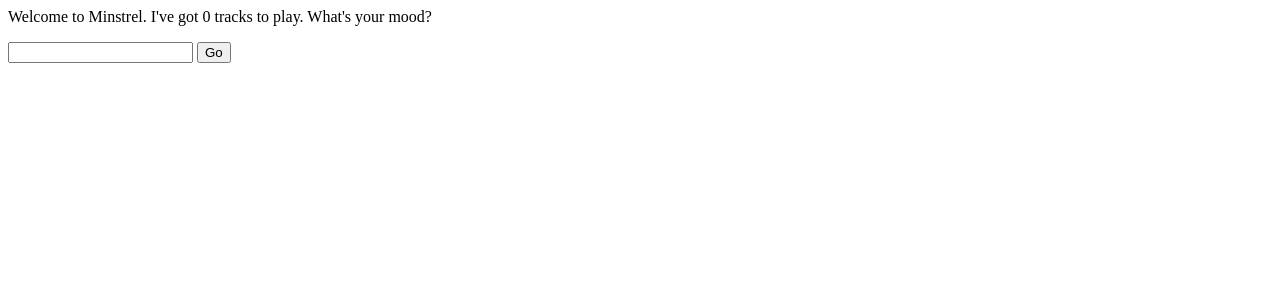
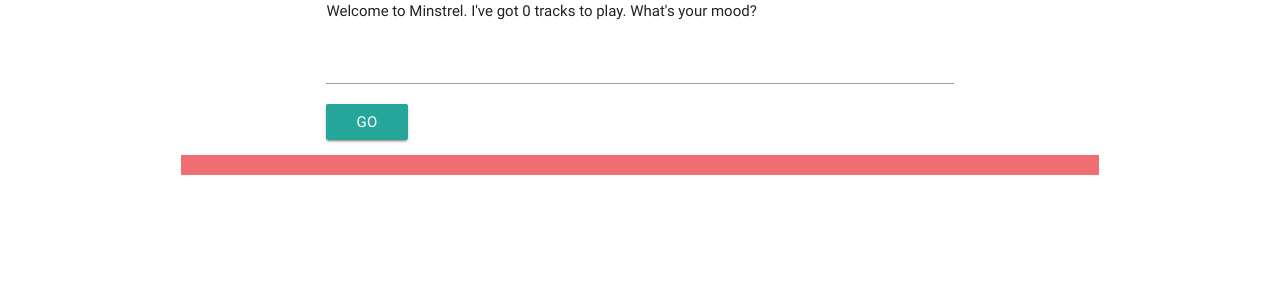
Before and after one commit to EliRibble/minstrel, a Flask app: template templates/root.html in a window 1280 px wide. Shown: the top 300 px of the page. Run offline with Flask 2, Linux system fonts and the light colour scheme; the template is opened without the code that fills it, so the values that code supplies are empty; parts of the project's set-up code (start-up, migrations or seed data) failed here and were passed over; some libraries are stand-ins or nearby versions.

Commit message:
Add some simple styles using materialise

```diff
--- /dev/null
+++ b/static/css/all.css
@@ -0,0 +1,3 @@
+h1 {
+	font-size: 1em;
+}
--- a/templates/base.html
+++ b/templates/base.html
@@ -1,13 +1,32 @@
 <html>
 <head>
 <title>Minstrel</title>
-<link rel="shortcut icon" href="/favicon.ico" type="image/x-icon">
+<link rel="shortcut icon" href="/favicon.ico?3" type="image/x-icon">
+<!--Import Google Icon Font-->
+<link href="//fonts.googleapis.com/icon?family=Material+Icons" rel="stylesheet">
+
+<link rel="stylesheet" href="/static/css/all.css">
+<!-- Compiled and minified CSS -->
+<link rel="stylesheet" href="https://cdnjs.cloudflare.com/ajax/libs/materialize/0.100.2/css/materialize.min.css">
+
+<!-- Compiled and minified JavaScript -->
+<script type="text/javascript" src="https://code.jquery.com/jquery-3.2.1.min.js"></script>
+<script src="https://cdnjs.cloudflare.com/ajax/libs/materialize/0.100.2/js/materialize.min.js"></script>
+<meta name="viewport" content="width=device-width, initial-scale=1.0"/>
 {% block javascript %}
 {% endblock %}
 </head>
 <body>
+<div class="container">
   {% block body %}
   default body content
   {% endblock %}
+  <div class="row">
+    <footer class="page-footer">
+    <div class="col 4"><p>Minstrel</p></div>
+    </footer>
+  </div>
+</div>
+
 </body>
 </html>
--- a/templates/track.html
+++ b/templates/track.html
@@ -47,6 +47,12 @@
 </script>
 {% endblock %}
 {% block main_content %}
+{% set navigation = [
+  ("Minstrel", "/"),
+  ("Track", "/track/"),
+  (track.uuid, ""),
+  ] %}
+{% include "nav.html" %}
 <h1>{{track.path}}</h1>
 <h2>{{mood}}</h2>
 <audio id="player" controls>
```
Also changed, not shown: templates/nav.html (added, +15 -0 lines).
